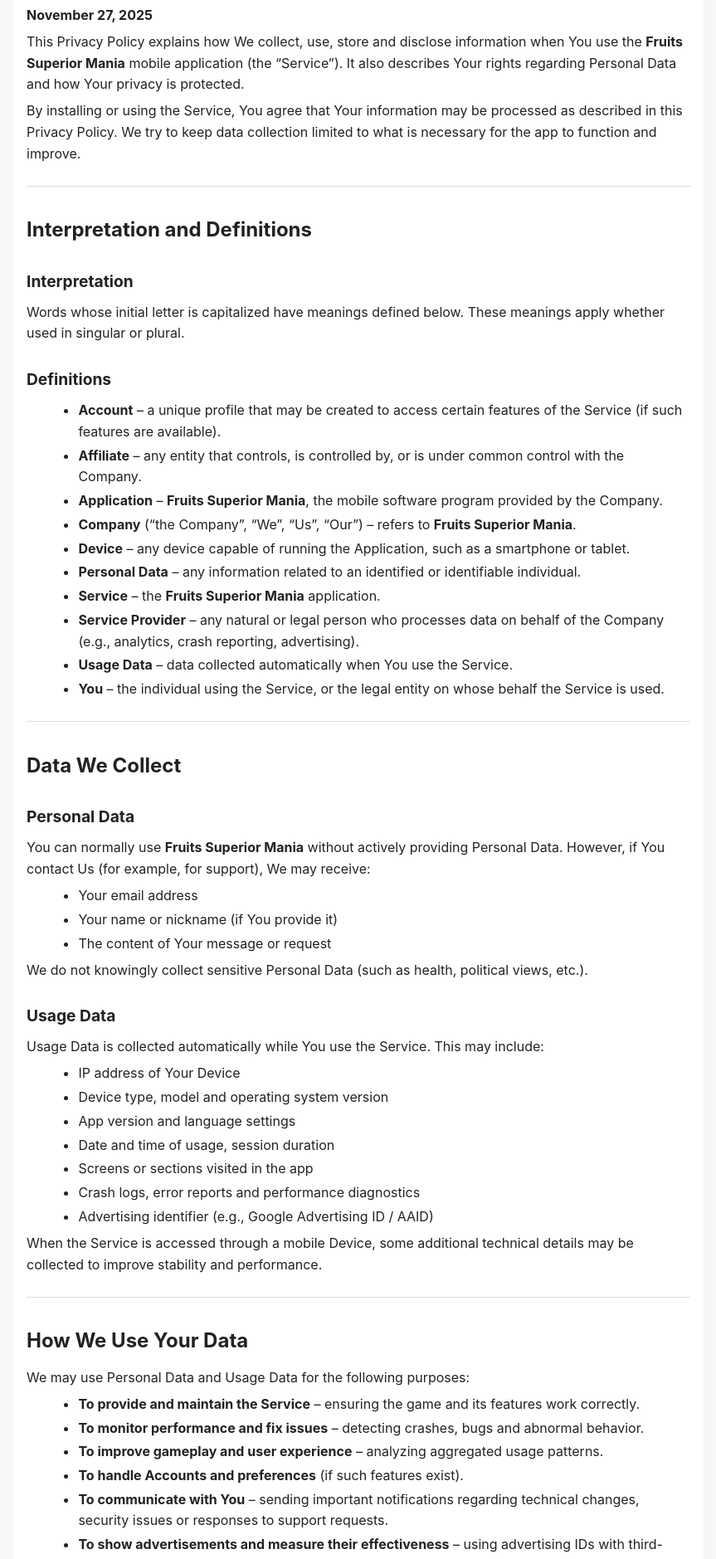
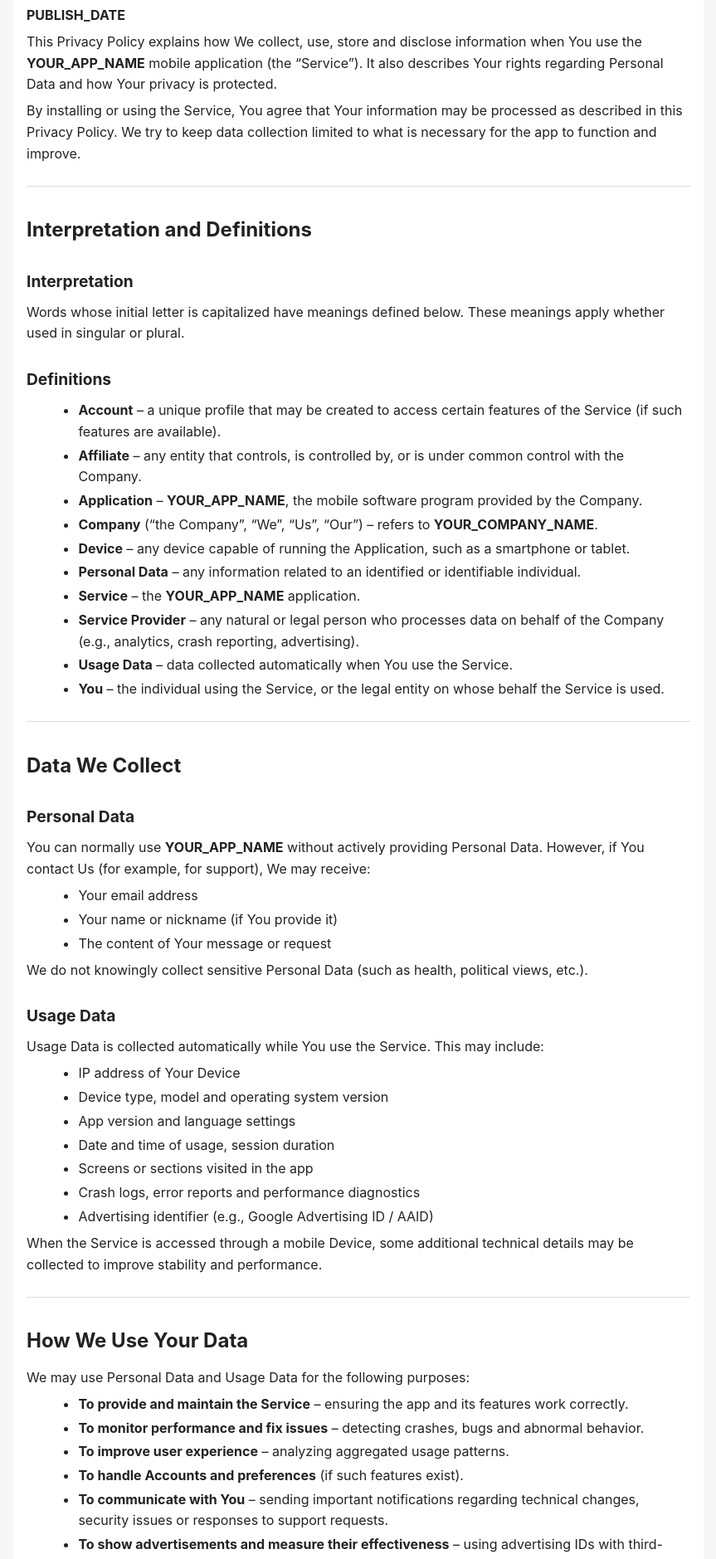
Before and after one commit to Agehesha/Privacy-Policy-shablon, a plain HTML site: page index.html in a window 1280 px wide. Shown: the part 85-1964 px from the top of the page at 83% size, without its empty margins (208-1071 px from the left). Drawn offline with Linux system fonts and the light colour scheme.

Commit message:
Update index.html

```diff
--- a/index.html
+++ b/index.html
@@ -2,8 +2,15 @@
 <html lang="en">
 <head>
   <meta charset="UTF-8" />
-  <title>Privacy Policy for Fruits Superior Mania</title>
+  <title>Privacy Policy for YOUR_APP_NAME</title>
   <meta name="viewport" content="width=device-width, initial-scale=1" />
+  <!-- INSTRUCTIONS:
+       Replace:
+       - YOUR_APP_NAME with your app name
+       - YOUR_COMPANY_NAME with your company/developer name
+       - PUBLISH_DATE with the date of last update
+       - YOUR_CONTACT_EMAIL with your support email
+  -->
   <style>
     body {
       font-family: -apple-system, BlinkMacSystemFont, "Segoe UI", Roboto, Arial, sans-serif;
@@ -56,12 +63,12 @@
 </head>
 <body>
   <div class="container">
-    <h1>Privacy Policy for Fruits Superior Mania</h1>
-    <p><strong>November 27, 2025</strong></p>
+    <h1>Privacy Policy for YOUR_APP_NAME</h1>
+    <p><strong>PUBLISH_DATE</strong></p>
 
     <p>
       This Privacy Policy explains how We collect, use, store and disclose information when
-      You use the <strong>Fruits Superior Mania</strong> mobile application (the “Service”). It also
+      You use the <strong>YOUR_APP_NAME</strong> mobile application (the “Service”). It also
       describes Your rights regarding Personal Data and how Your privacy is protected.
     </p>
     <p>
@@ -84,11 +91,11 @@
     <ul>
       <li><strong>Account</strong> – a unique profile that may be created to access certain features of the Service (if such features are available).</li>
       <li><strong>Affiliate</strong> – any entity that controls, is controlled by, or is under common control with the Company.</li>
-      <li><strong>Application</strong> – <strong>Fruits Superior Mania</strong>, the mobile software program provided by the Company.</li>
-      <li><strong>Company</strong> (“the Company”, “We”, “Us”, “Our”) – refers to <strong>Fruits Superior Mania</strong>.</li>
+      <li><strong>Application</strong> – <strong>YOUR_APP_NAME</strong>, the mobile software program provided by the Company.</li>
+      <li><strong>Company</strong> (“the Company”, “We”, “Us”, “Our”) – refers to <strong>YOUR_COMPANY_NAME</strong>.</li>
       <li><strong>Device</strong> – any device capable of running the Application, such as a smartphone or tablet.</li>
       <li><strong>Personal Data</strong> – any information related to an identified or identifiable individual.</li>
-      <li><strong>Service</strong> – the <strong>Fruits Superior Mania</strong> application.</li>
+      <li><strong>Service</strong> – the <strong>YOUR_APP_NAME</strong> application.</li>
       <li><strong>Service Provider</strong> – any natural or legal person who processes data on behalf of the Company (e.g., analytics, crash reporting, advertising).</li>
       <li><strong>Usage Data</strong> – data collected automatically when You use the Service.</li>
       <li><strong>You</strong> – the individual using the Service, or the legal entity on whose behalf the Service is used.</li>
@@ -100,7 +107,7 @@
 
     <h3>Personal Data</h3>
     <p>
-      You can normally use <strong>Fruits Superior Mania</strong> without actively providing Personal Data.
+      You can normally use <strong>YOUR_APP_NAME</strong> without actively providing Personal Data.
       However, if You contact Us (for example, for support), We may receive:
     </p>
     <ul>
@@ -137,9 +144,9 @@
       We may use Personal Data and Usage Data for the following purposes:
     </p>
     <ul>
-      <li><strong>To provide and maintain the Service</strong> – ensuring the game and its features work correctly.</li>
+      <li><strong>To provide and maintain the Service</strong> – ensuring the app and its features work correctly.</li>
       <li><strong>To monitor performance and fix issues</strong> – detecting crashes, bugs and abnormal behavior.</li>
-      <li><strong>To improve gameplay and user experience</strong> – analyzing aggregated usage patterns.</li>
+      <li><strong>To improve user experience</strong> – analyzing aggregated usage patterns.</li>
       <li><strong>To handle Accounts and preferences</strong> (if such features exist).</li>
       <li><strong>To communicate with You</strong> – sending important notifications regarding technical changes, security issues or responses to support requests.</li>
       <li><strong>To show advertisements and measure their effectiveness</strong> – using advertising IDs with third-party ad networks (e.g., Google AdMob).</li>
@@ -266,7 +273,7 @@
       <li>
         <strong>Purpose:</strong>
         <ul>
-          <li>Understanding how users interact with the game</li>
+          <li>Understanding how users interact with the app</li>
           <li>Improving user experience and app stability</li>
         </ul>
       </li>
@@ -323,7 +330,7 @@
       If You have any questions about this Privacy Policy, You can contact Us at:
     </p>
     <p>
-      <strong>Email:</strong> your-email@example.com
+      <strong>Email:</strong> YOUR_CONTACT_EMAIL
     </p>
   </div>
 </body>
```
